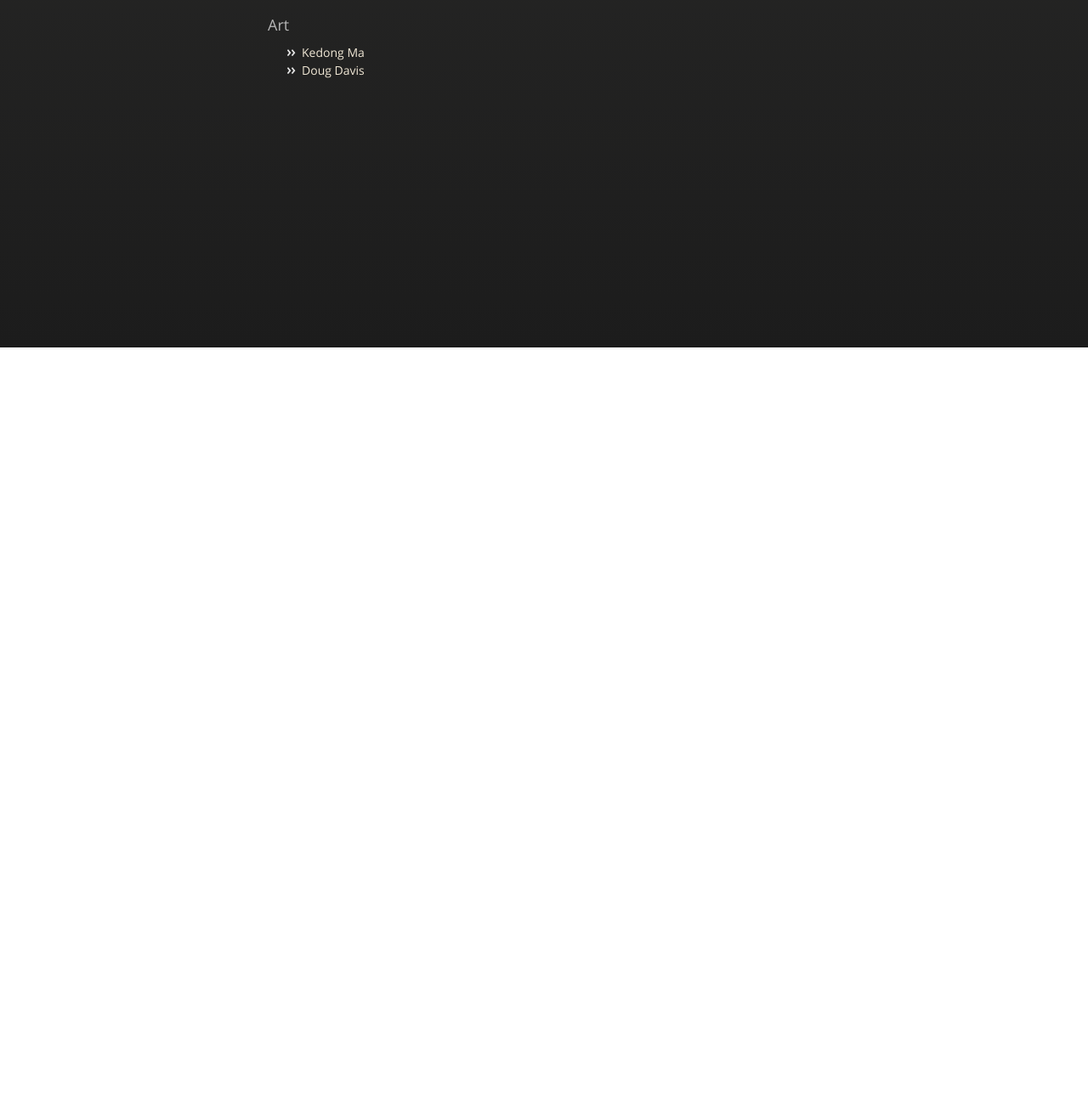
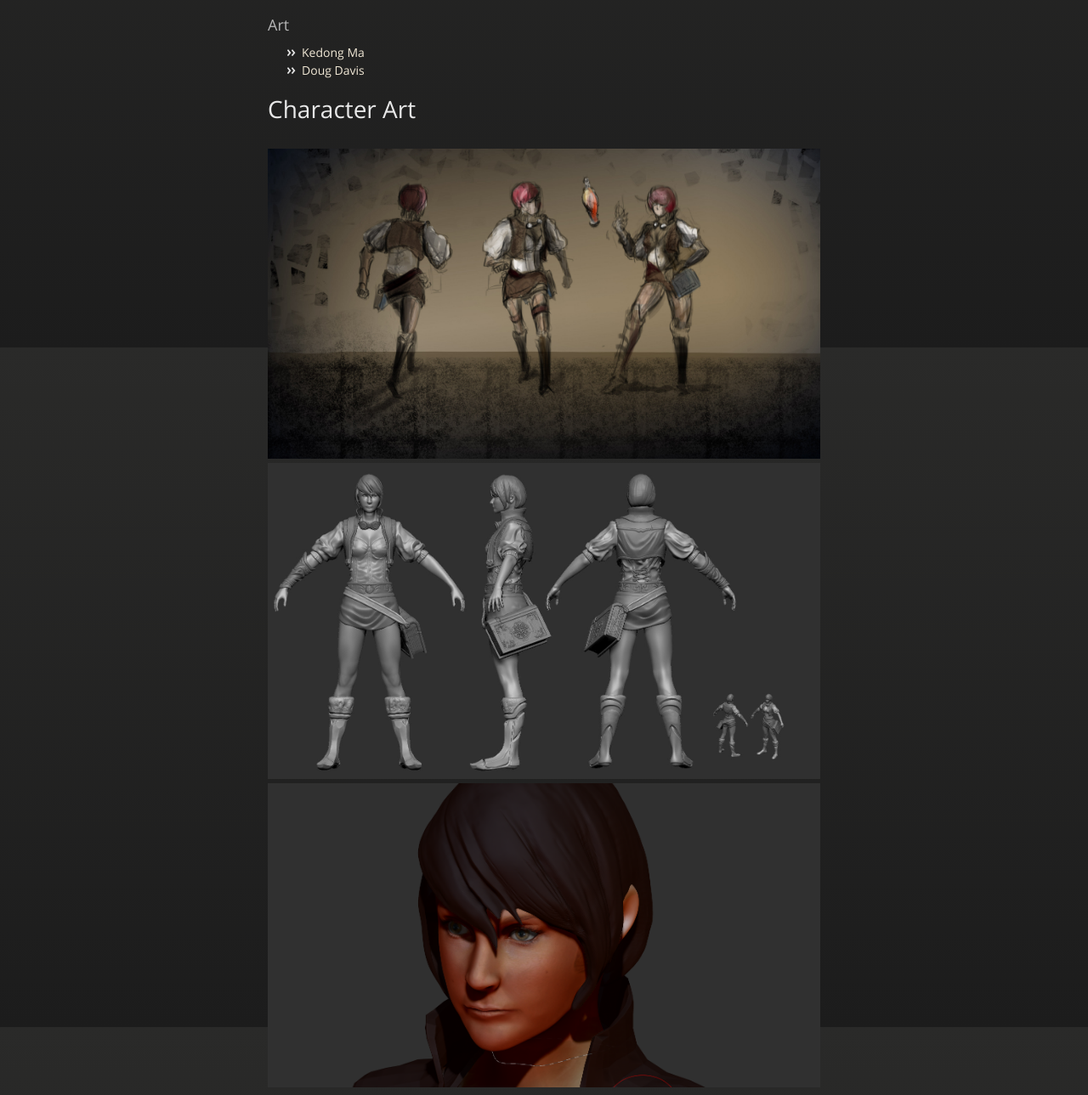
Before and after one commit to ComicSeans/imgd4000-vertigo, a plain HTML site: page index.html in a window 1280 px wide. Shown: the part 391-1680 px from the top of the page at 85% size. Before the commit the page ends 800 px from the top, so only its background shows below. Drawn offline with nearby package versions, Linux system fonts and the light colour scheme.

Commit message:
adds character art to index

```diff
--- a/index.html
+++ b/index.html
@@ -56,6 +56,14 @@
 <li>Kedong Ma</li>
 <li>Doug Davis</li>
 </ul>
+
+<h1>
+<a id="character-art" class="anchor" href="#character-art" aria-hidden="true"><span class="octicon octicon-link"></span></a>Character Art</h1>
+          <br>
+<img src="images/art/character.jpg" alt="art">
+<img src="images/art/character_GREY%20copy.jpg" alt="art">
+<img src="images/art/Capture.PNG" alt="art">
+
       </section>
 
     </div>
```
